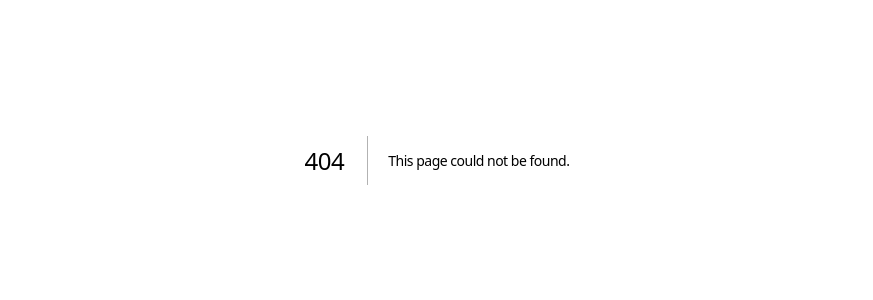
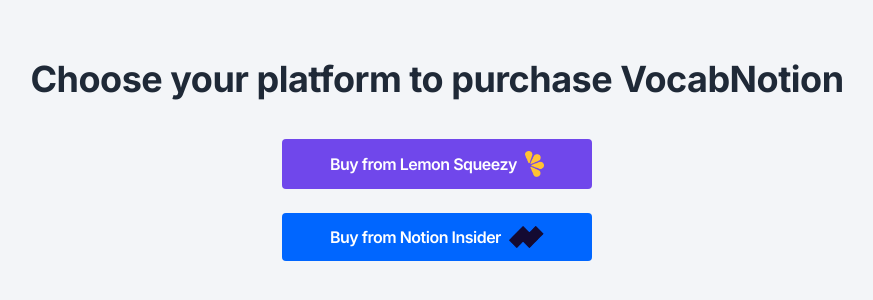
Before and after one commit to frekans7/vocabnotion, a Next.js app: page /purchase in a window 1280 px wide. Before the commit this address had no page. Shown: the part 240-540 px from the top of the page, without its empty margins (203-1076 px from the left). Built offline with nearby package versions, Linux system fonts and the light colour scheme.

Commit message:
purchase page added

```diff
--- a/components/Banner/HomeBanner.js
+++ b/components/Banner/HomeBanner.js
@@ -6,6 +6,7 @@
 import { PageTitle } from "@components/Title";
 import { Icon } from "@iconify/react";
 import Image from "next/image";
+import Link from "next/link";
 
 export const HomeBanner = () => {
     return (
@@ -35,14 +36,12 @@
                     <div className="mt-6 mb-16 text-center">
                         <ButtonGroup alignment="center">
                             <Button href="#features">Features</Button>
-                            <a
+                            <Link
+                                href="/purchase"
                                 role="button"
-                                href="https://notioninsider.com/template/vocabnotion"
-                                className="btn btn--secondary"
-                            >
-                                Get Template
-                                <Icon icon="material-symbols:arrow-forward-rounded" />
-                            </a>
+                                className="btn btn--secondary ml-4">
+                                Get Template <Icon icon="material-symbols:arrow-forward-rounded" />
+                            </Link>
                         </ButtonGroup>
                     </div>
                 </MotionBTTContainer>
--- a/components/Footer/Footer.js
+++ b/components/Footer/Footer.js
@@ -69,14 +69,12 @@
                                 </Link>
                                 {/* Get Template button; remove if not used */}
                                 <ButtonGroup alignment="left">
-                                    <a
+                                    <Link
+                                        href="/purchase"
                                         role="button"
-                                        href="https://notioninsider.com/template/vocabnotion"
-                                        className="btn btn--secondary"
-                                    >
-                                        Get Template
-                                        <Icon icon="material-symbols:arrow-forward-rounded" />
-                                    </a>
+                                        className="btn btn--secondary ml-4">
+                                        Get Template <Icon icon="material-symbols:arrow-forward-rounded" />
+                                    </Link>
                                 </ButtonGroup>
                             </div>
                         </div>
@@ -124,16 +122,6 @@
                 <div className="wrap wrap-px py-6">
                     <p className="my-0">
                         © {year} VocabNotion. All rights reserved.
-                        {/* <span className="font-normal">
-                            A template by{" "}
-                            <Link
-                                className="transition-colors duration-300 hover:underline"
-                                href="https://github.com/frekans7"
-                                target="_blank"
-                            >
-                                frekans7.
-                            </Link>
-                        </span> */}
                     </p>
                 </div>
             </SectionContainer>
--- a/components/Header/Header.js
+++ b/components/Header/Header.js
@@ -29,14 +29,12 @@
                 <SectionContainer className="flex items-center ml-auto">
                     <Nav />
                     <ButtonGroup className="hidden md:block">
-                        <a
+                        <Link
+                            href="/purchase"
                             role="button"
-                            href="https://notioninsider.com/template/vocabnotion"
-                            className="btn btn--secondary ml-4"
-                        >
-                            Get Template
-                            <Icon icon="material-symbols:arrow-forward-rounded" />
-                        </a>
+                            className="btn btn--secondary ml-4">
+                            Get Template <Icon icon="material-symbols:arrow-forward-rounded" />
+                        </Link>
                     </ButtonGroup>
                 </SectionContainer>
             </SectionContainer>
--- /dev/null
+++ b/pages/purchase.js
@@ -0,0 +1,45 @@
+import Head from 'next/head';
+import Image from 'next/image'
+
+const Purchase = () => {
+    return (
+        <div className="bg-[#f3f5f8] min-h-screen flex flex-col items-center justify-center">
+            <Head>
+                <title>Buy Notion Templates</title>
+                <meta name="description" content="Get your Notion templates from two different providers." />
+            </Head>
+            <h1 className="text-4xl font-bold mb-10 text-gray-800 text-center">Choose your platform to purchase VocabNotion</h1>
+            <div className="flex flex-col items-center gap-6">
+                <a
+                    href="https://frekans7.lemonsqueezy.com/buy/790012c3-c837-4a4b-be1f-0401d467b019"
+                    target="_blank"
+                    rel="noopener noreferrer"
+                    className="bg-[#7047eb] text-white font-semibold py-3 px-12 rounded flex items-center gap-2"
+                >
+
+                    Buy from Lemon Squeezy
+                    <Image
+                        width="19"
+                        height="32"
+                        alt="Lemon Squeezy"
+                        src="lemonsqeezy.png" />
+                </a>
+                <a
+                    href="https://notioninsider.com/template/vocabnotion"
+                    target="_blank"
+                    rel="noopener noreferrer"
+                    className="bg-[#0066ff] text-white font-semibold py-3 px-12 rounded flex items-center gap-2"
+                >
+                    Buy from Notion Insider
+                    <Image
+                        width="35"
+                        height="40"
+                        alt="Notion Insider"
+                        src="notioninsider.png" />
+                </a>
+
+            </div>
+        </div>
+    );
+}
+export default Purchase;
```
Also changed, not shown: public/lemonsqeezy.png (added), public/notionInsider.png (added).
